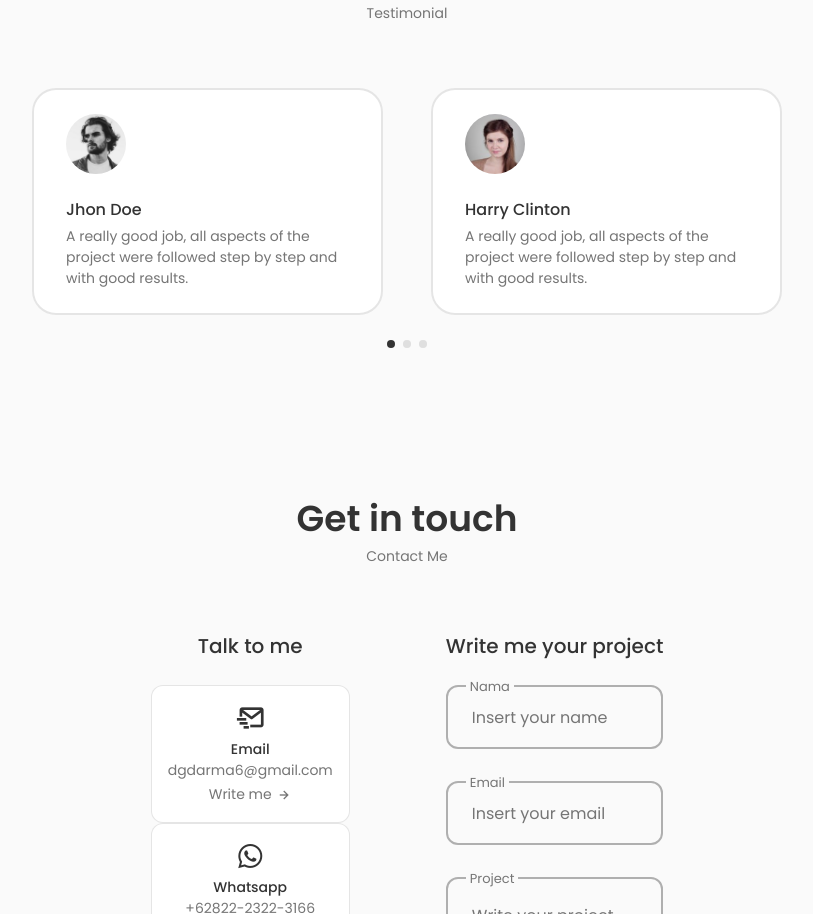
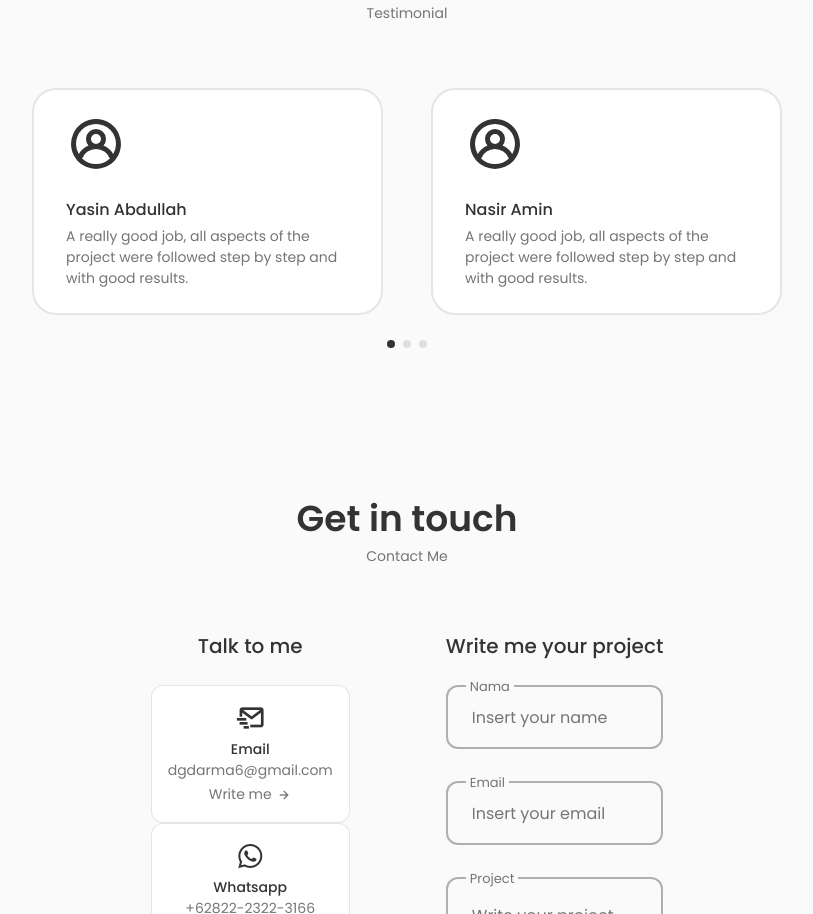
Before and after one commit to damar-glh/me, a React (Create React App) app: page / in a window 1280 px wide. Shown: the part 4368-5282 px from the top of the page, without its empty margins (233-1046 px from the left). Built offline with nearby package versions, Linux system fonts and the light colour scheme.

Commit message:
update: page-testi

```diff
--- a/src/components/testimonials/Data.jsx
+++ b/src/components/testimonials/Data.jsx
@@ -1,26 +1,24 @@
-import Image1 from "../../assets/testimonial1.png";
-import Image2 from "../../assets/testimonial2.png";
-import Image3 from "../../assets/testimonial3.png";
+import user from "../../assets/user-circle.svg";
 
 export const Data = [
     {
       id: 1,
-      image: Image1,
-      title: "Jhon Doe",
+      image: user,
+      title: "Yasin Abdullah",
       description:
         "A really good job, all aspects of the project were followed step by step and with good results.",
     },
     {
       id: 2,
-      image: Image2,
-      title: "Harry Clinton",
+      image: user,
+      title: "Nasir Amin",
       description:
         "A really good job, all aspects of the project were followed step by step and with good results.",
     },
     {
       id: 3,
-      image: Image3,
-      title: "Sara Cill",
+      image: user,
+      title: "Ahmad Mubarok",
       description:
         "A really good job, all aspects of the project were followed step by step and with good results.",
     },
--- a/src/components/testimonials/testimonials.css
+++ b/src/components/testimonials/testimonials.css
@@ -10,7 +10,8 @@
     margin-bottom: var(--mb-3);
 }
 
-.testimonial__img {
+img.testimonial__img {
+    color: 	rgb(51, 51, 51);
     width: 60px;
     border-radius: 3rem;
     margin-bottom: var(--mb-1);
```
Also changed, not shown: src/assets/user-circle.svg (added).
